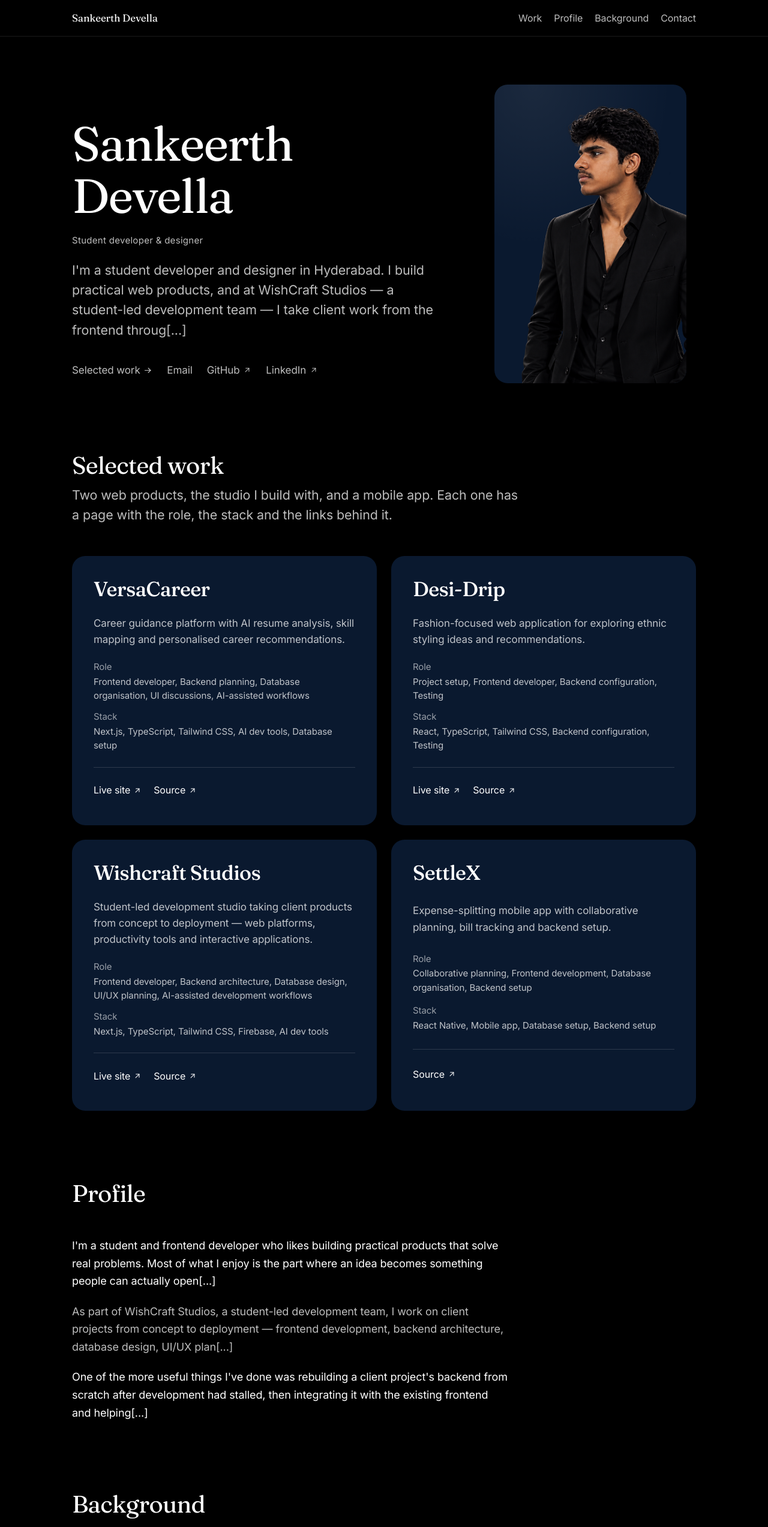
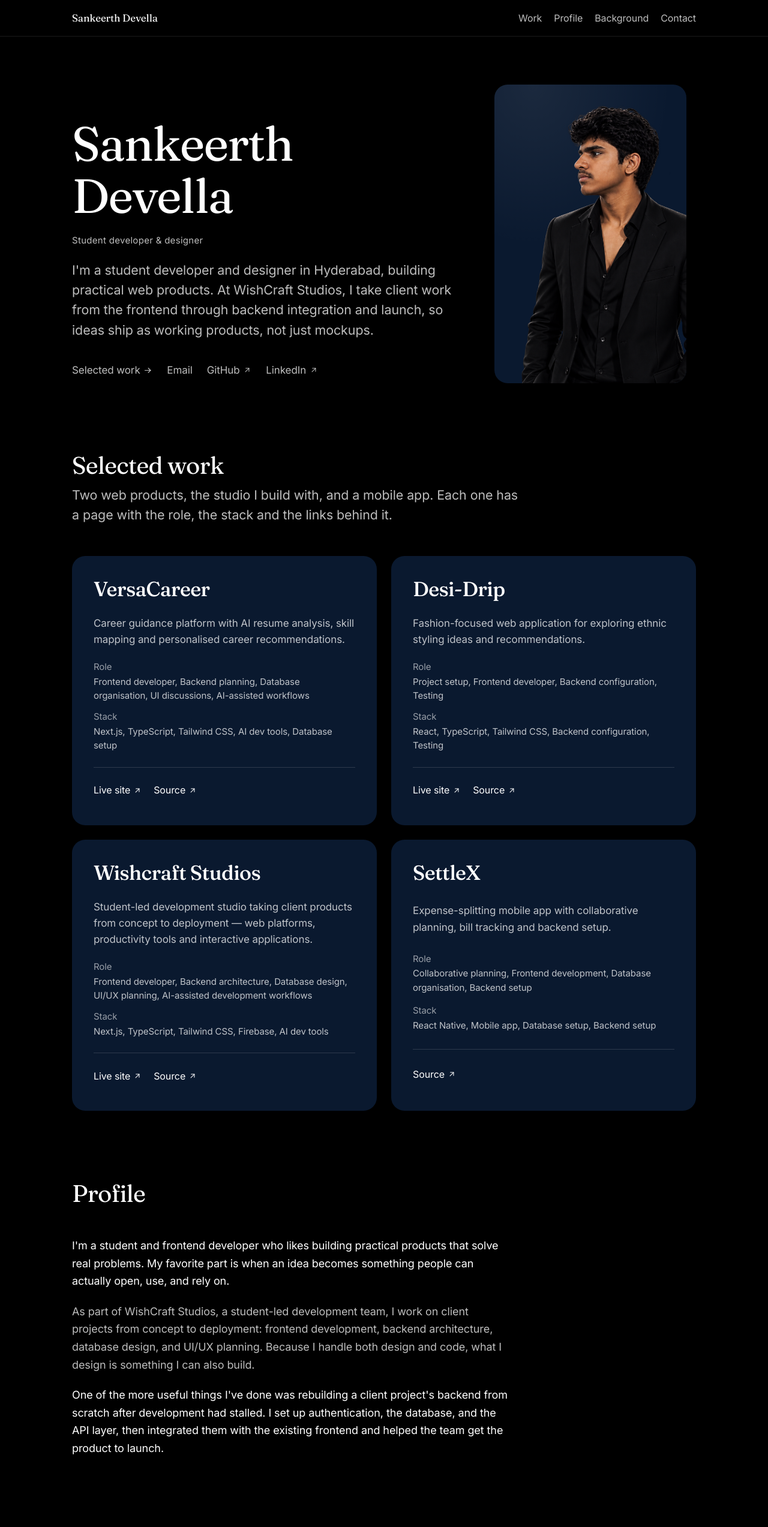
Before and after one commit to Penguin-boss/Sankeerth-Portfolio, a Next.js app: page / in a window 1280 px wide. Shown: the top 2546 px of the page at 60% size. Built offline with nearby package versions, Linux system fonts and the light colour scheme.

Commit message:
Update site.ts

```diff
--- a/src/data/site.ts
+++ b/src/data/site.ts
@@ -117,7 +117,7 @@ export const navItems: readonly NavItem[] = [
 export const hero = {
   /* Two short sentences. Nothing here is a claim the resume does not make. */
   intro:
-    "I'm a student developer and designer in Hyderabad. I build practical web products, and at WishCraft Studios — a student-led development team — I take client work from the frontend throug[...]",
+    "I'm a student developer and designer in Hyderabad, building practical web products. At WishCraft Studios, I take client work from the frontend through backend integration and launch, so ideas ship as working products, not just mockups.",
 } as const;
 
 /* -------------------------------------------------------------------------- */
@@ -128,12 +128,12 @@ export const profile = {
   /* The four-paragraph biography condensed to the three that say something new.
      The old closing paragraph restated the first one, so it is gone. */
   paragraphs: [
-    "I'm a student and frontend developer who likes building practical products that solve real problems. Most of what I enjoy is the part where an idea becomes something people can actually open[...]",
-    "As part of WishCraft Studios, a student-led development team, I work on client projects from concept to deployment — frontend development, backend architecture, database design, UI/UX plan[...]",
+    "I'm a student and frontend developer who likes building practical products that solve real problems. My favorite part is when an idea becomes something people can actually open, use, and rely on.",
+    "As part of WishCraft Studios, a student-led development team, I work on client projects from concept to deployment: frontend development, backend architecture, database design, and UI/UX planning. Because I handle both design and code, what I design is something I can also build.",
   ],
   /** One experience worth stating plainly, kept separate from the rest. */
   highlight: {
-    text: "One of the more useful things I've done was rebuilding a client project's backend from scratch after development had stalled, then integrating it with the existing frontend and helping[...]",
+    text: "One of the more useful things I've done was rebuilding a client project's backend from scratch after development had stalled. I set up authentication, the database, and the API layer, then integrated them with the existing frontend and helped the team get the product to launch.",
   },
 } as const;
 
```
